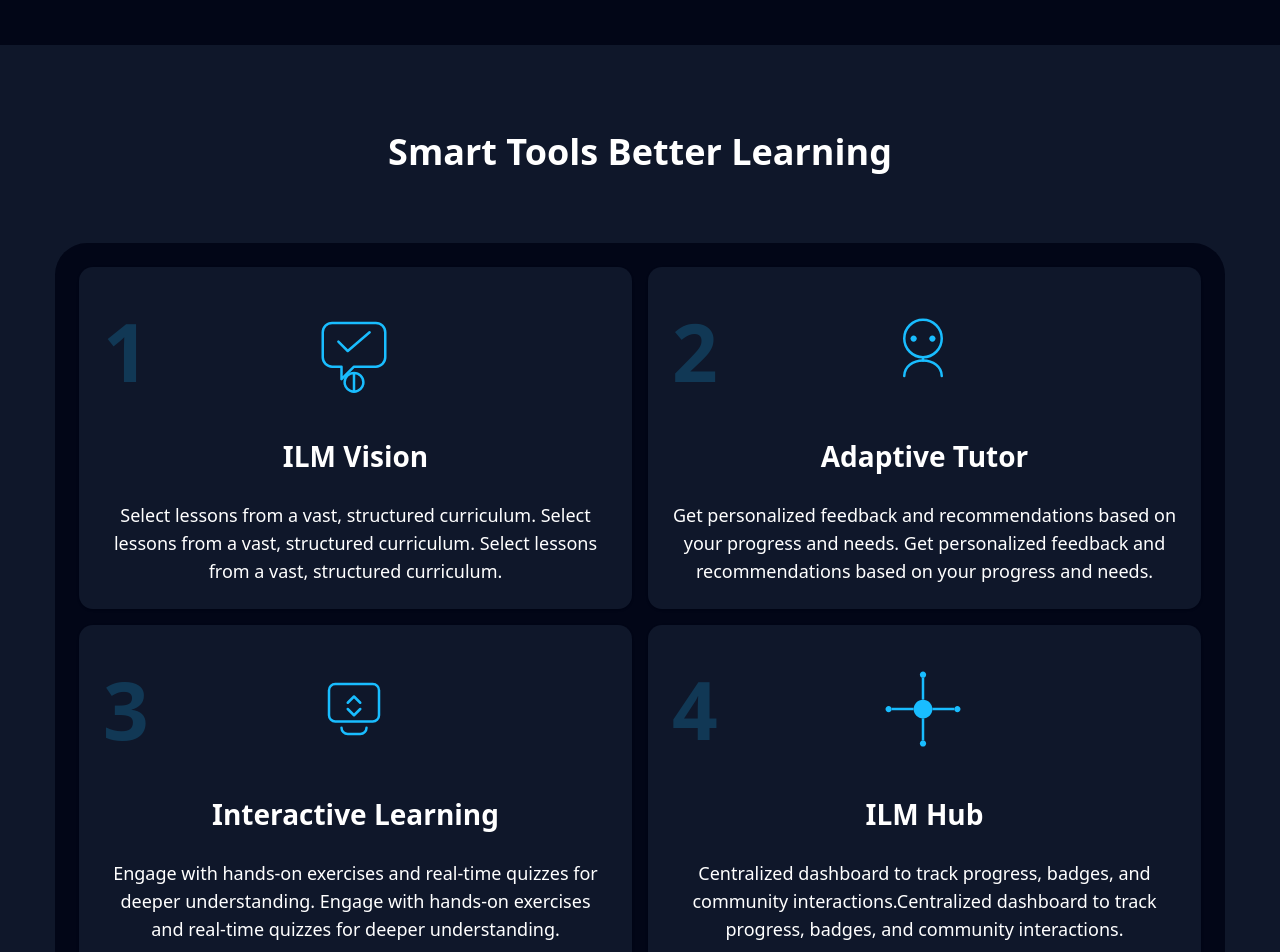
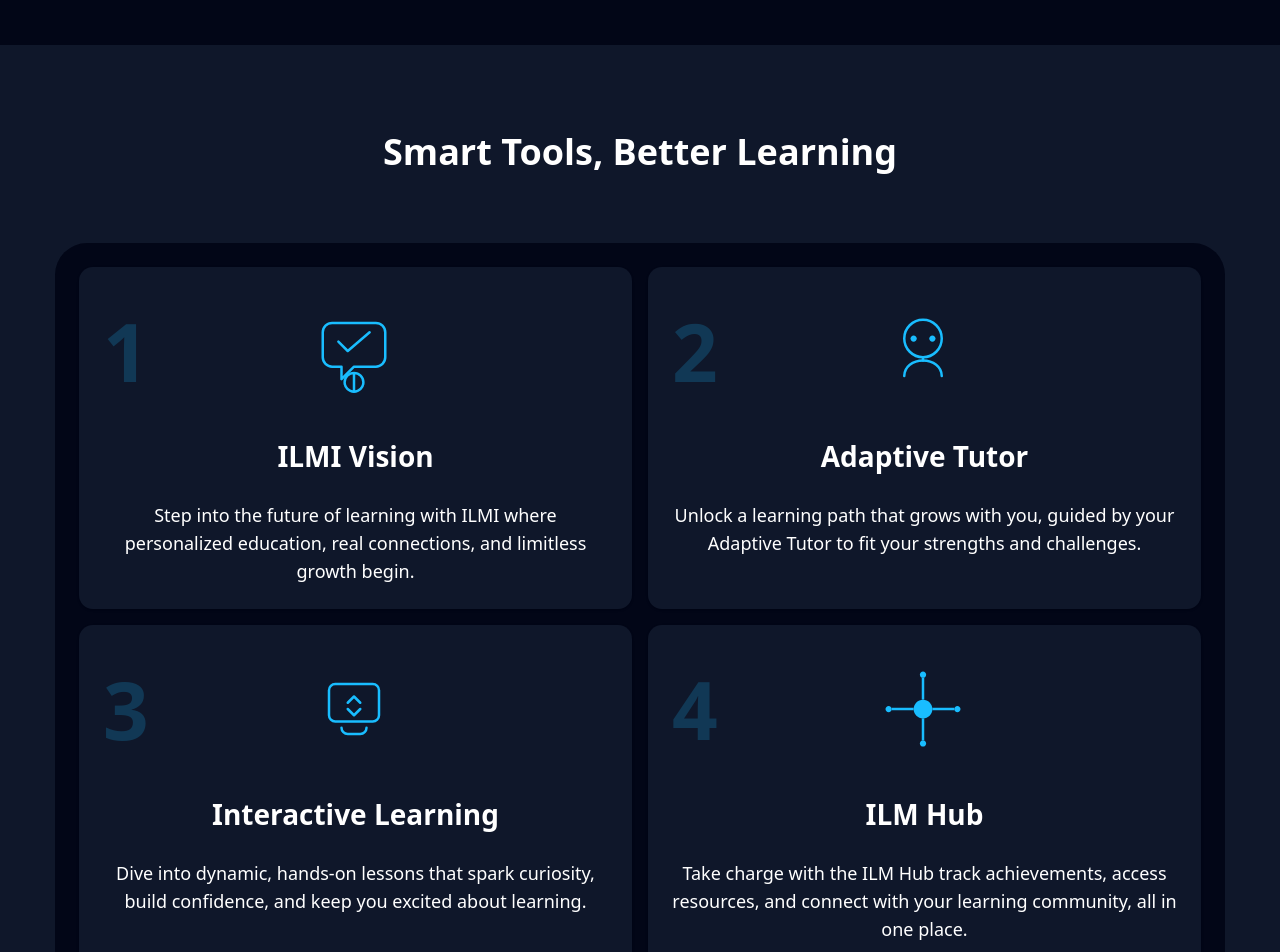
Before and after one commit to ILM-AI-LTD/ilm-ai-frontend, a Next.js app: page / in a window 1280 px wide. Shown: the part 1140-2092 px from the top of the page. Built offline with nearby package versions, Linux system fonts and the light colour scheme.

Commit message:
Update Smart Tools section in landing page

```diff
--- a/feature/landing/components/SmartTools/SmartToolsSection.tsx
+++ b/feature/landing/components/SmartTools/SmartToolsSection.tsx
@@ -3,27 +3,27 @@ import { FeatureCard } from './FeatureCard';
 
 const features = [
   {
-    title: 'ILM Vision',
+    title: 'ILMI Vision',
     description:
-      ' Select lessons from a vast, structured curriculum. Select lessons from a vast, structured curriculum. Select lessons from a vast, structured curriculum.',
+      ' Step into the future of learning with ILMI where personalized education, real connections, and limitless growth begin.',
     imgSrc: 'ilm-vision-icon.svg'
   },
   {
     title: 'Adaptive Tutor',
     description:
-      'Get personalized feedback and recommendations based on your progress and needs. Get personalized feedback and recommendations based on your progress and needs.',
+      'Unlock a learning path that grows with you, guided by your Adaptive Tutor to fit your strengths and challenges.',
     imgSrc: 'adaptive-tutor-icon 1.svg'
   },
   {
     title: 'Interactive Learning',
     description:
-      'Engage with hands‑on exercises and real‑time quizzes for deeper understanding. Engage with hands‑on exercises and real‑time quizzes for deeper understanding.',
+      'Dive into dynamic, hands-on lessons that spark curiosity, build confidence, and keep you excited about learning.',
     imgSrc: 'interactive-learning-flow-icon.svg'
   },
   {
     title: 'ILM Hub',
     description:
-      'Centralized dashboard to track progress, badges, and community interactions.Centralized dashboard to track progress, badges, and community interactions.',
+      'Take charge with the ILM Hub track achievements, access resources, and connect with your learning community, all in one place.',
     imgSrc: 'ilm-hub-icon.svg'
   },
 ];
@@ -32,10 +32,10 @@ const SmartToolsSection: React.FC = () => (
   <section className="bg-secondary-bg-color py-20 px-6 md:px-10 2xl:px-[135px] text-center flex flex-col justify-center items-center">
 
     <h1 className='font-bold text-[min(10vw,36px)] text-white mb-16'>
-      Smart Tools Better Learning
+      Smart Tools, Better Learning
     </h1>
 
-    <div className='max-w-[1170px] grid grid-cols-1 md:grid-cols-2 bg-primary-bg-color rounded-4xl p-4 md:p-6 gap-4 '>
+    <div className='max-w-[1170px] grid grid-cols-1 md:grid-cols-2 bg-primary-bg-color rounded-4xl p-4 md:p-6 2xl:p-20 gap-4 '>
 
       {features.map((feature, idx) => (
         <FeatureCard
```
